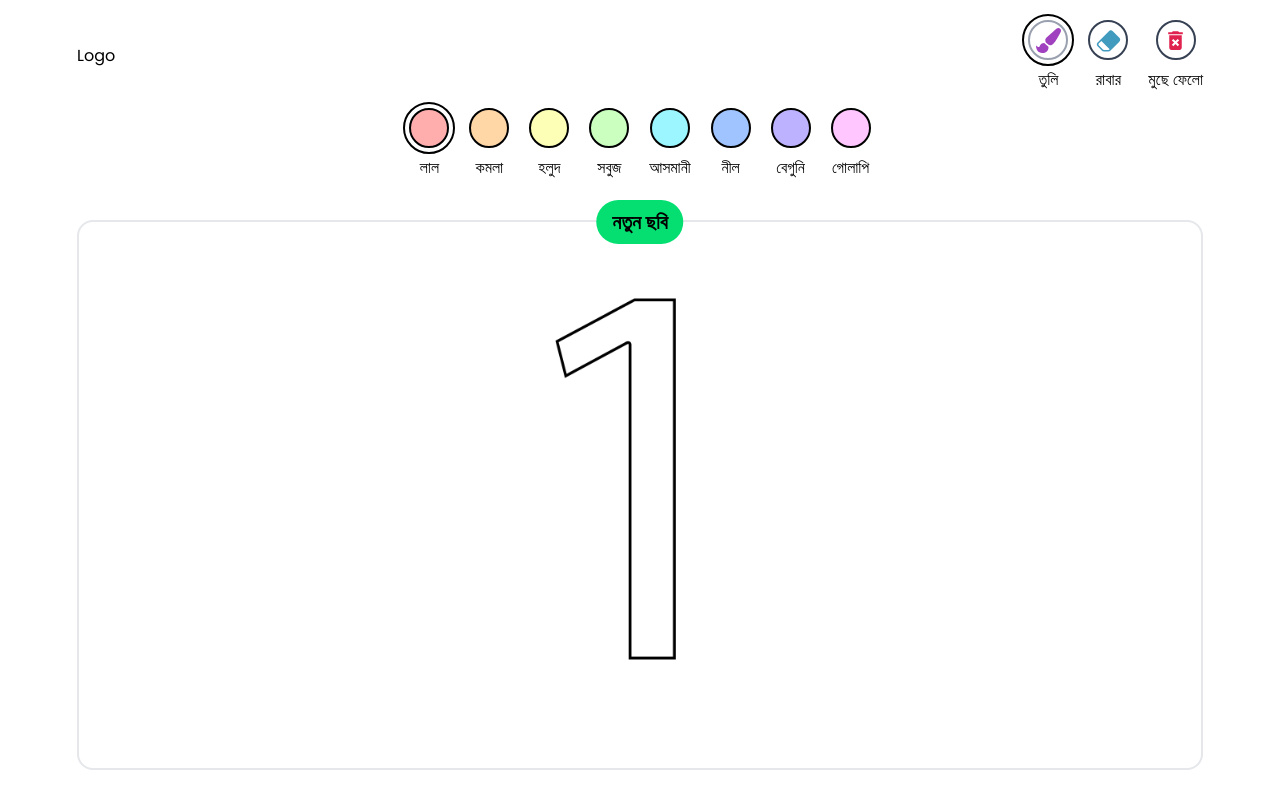
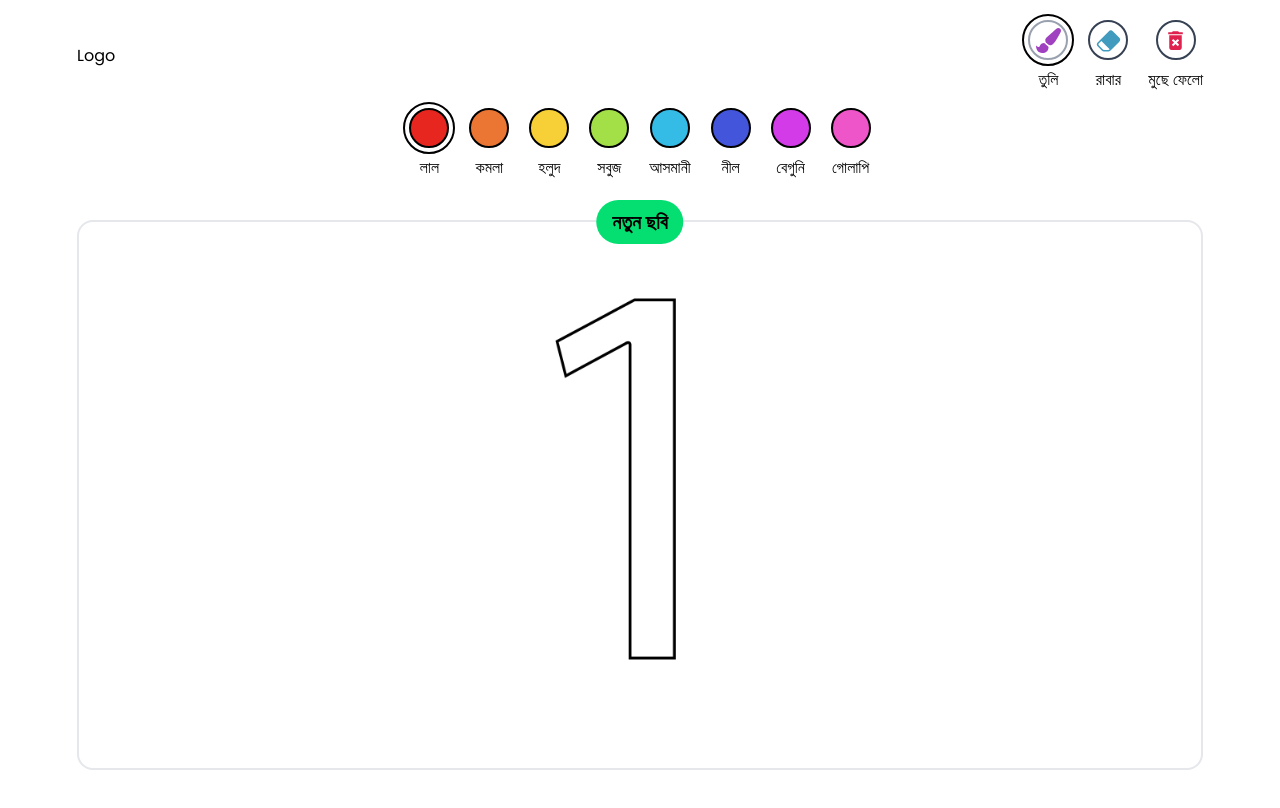
Before and after one commit to OmarMahin/Rong-Koro-Website, a Next.js app: page / in a window 1280 px wide. Shown: the top 808 px of the page. Built offline with nearby package versions, Linux system fonts and the light colour scheme.

Commit message:
Added menu option to select pictures and new colors

```diff
--- a/app/components/Color.jsx
+++ b/app/components/Color.jsx
@@ -3,9 +3,9 @@ import Flex from './Flex'
 
 const Color = ({ state, name, onClick, color }) => {
   return (
-    <Flex className={'flex flex-col gap-y-2 items-center'}>
+    <Flex className={'flex flex-col gap-y-2 items-center hover:cursor-pointer'} onClick={onClick}>
 
-            <Flex className={`flex md:w-10 md:h-10 w-5 h-5 items-center justify-center rounded-full border-2 border-black text-[25px] hover:cursor-pointer ${state ? "outline-2 outline-offset-4 " : ""} duration-100`} onClick={onClick} style={{ backgroundColor: color }}>
+            <Flex className={`flex md:w-10 md:h-10 w-6 h-6 items-center justify-center rounded-full border-2 border-black text-[25px]  ${state ? "outline-2 outline-offset-4 " : ""} duration-100`} style={{ backgroundColor: color }}>
             </Flex>
             <span>{name}</span>
         </Flex>
--- a/app/components/ColorPicker.jsx
+++ b/app/components/ColorPicker.jsx
@@ -11,14 +11,14 @@ const ColorPicker = ({ children, state, name, onClick }) => {
 
   return (
     <Flex className={"flex flex-row md:gap-x-5 gap-x-2 justify-center flex-wrap gap-y-1"}>
-      <Color state={color === "#ffadad"} onClick={() => setColor("#ffadad")} name={"লাল"} color={"#ffadad"} />
-      <Color state={color === "#ffd6a5"} onClick={() => setColor("#ffd6a5")} name={"কমলা"} color={"#ffd6a5"} />
-      <Color state={color === "#fdffb6"} onClick={() => setColor("#fdffb6")} name={"হলুদ"} color={"#fdffb6"} />
-      <Color state={color === "#caffbf"} onClick={() => setColor("#caffbf")} name={"সবুজ"} color={"#caffbf"} />
-      <Color state={color === "#9bf6ff"} onClick={() => setColor("#9bf6ff")} name={"আসমানী"} color={"#9bf6ff"} />
-      <Color state={color === "#a0c4ff"} onClick={() => setColor("#a0c4ff")} name={"নীল"} color={"#a0c4ff"} />
-      <Color state={color === "#bdb2ff"} onClick={() => setColor("#bdb2ff")} name={"বেগুনি"} color={"#bdb2ff"} />
-      <Color state={color === "#ffc6ff"} onClick={() => setColor("#ffc6ff")} name={"গোলাপি"} color={"#ffc6ff"} />
+      <Color state={color === "#e6261f"} onClick={() => setColor("#e6261f")} name={"লাল"} color={"#e6261f"} />
+      <Color state={color === "#eb7532"} onClick={() => setColor("#eb7532")} name={"কমলা"} color={"#eb7532"} />
+      <Color state={color === "#f7d038"} onClick={() => setColor("#f7d038")} name={"হলুদ"} color={"#f7d038"} />
+      <Color state={color === "#a3e048"} onClick={() => setColor("#a3e048")} name={"সবুজ"} color={"#a3e048"} />
+      <Color state={color === "#34bbe6"} onClick={() => setColor("#34bbe6")} name={"আসমানী"} color={"#34bbe6"} />
+      <Color state={color === "#4355db"} onClick={() => setColor("#4355db")} name={"নীল"} color={"#4355db"} />
+      <Color state={color === "#d23be7"} onClick={() => setColor("#d23be7")} name={"বেগুনি"} color={"#d23be7"} />
+      <Color state={color === "#ee55c8"} onClick={() => setColor("#ee55c8")} name={"গোলাপি"} color={"#ee55c8"} />
     </Flex>
 
   )
--- /dev/null
+++ b/app/components/ImageIcon.jsx
@@ -0,0 +1,17 @@
+import React from 'react'
+import Flex from './Flex'
+import Image from 'next/image'
+
+const ImageIcon = ({ state, onClick, imageNum, ...props}) => {
+    return (
+        <Flex className={'flex flex-col gap-y-2 items-center hover:cursor-pointer'} onClick={onClick} {...props} >
+
+            <Flex className={`flex md:w-14 md:h-14 w-8 h-8 items-center justify-center rounded-full border-2 border-black text-[25px]  ${state ? "outline-2 outline-offset-4 " : ""} p-1 duration-100`}>
+                <Image src={`/images/practise_images/p${imageNum}.png`} height={1500} width={1000} alt='Practise Image' loading='eager'/>
+            </Flex>
+        </Flex>
+
+    )
+}
+
+export default ImageIcon
--- a/app/context/ColorPickerContext.jsx
+++ b/app/context/ColorPickerContext.jsx
@@ -7,7 +7,7 @@ import { createContext, useContext, useState } from "react";
 const ColorPickerContext = createContext(null)
 
 export function ColorPickerProvider({ children }) {
-    const [color, setColor] = useState("#ffadad")
+    const [color, setColor] = useState("#e6261f")
 
     return (
         <ColorPickerContext.Provider value={{ color, setColor }}>
```
Also changed, not shown: app/components/Canvas.jsx (+24 -2 lines).
